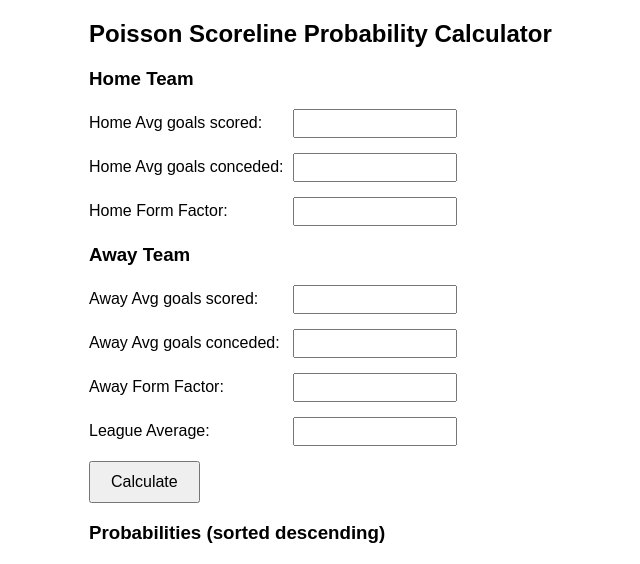
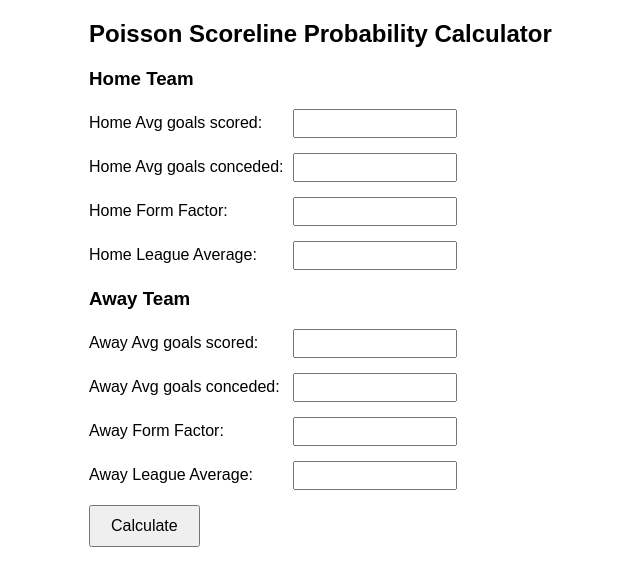
Before and after one commit to GitCool254/betting-site, a Flask app: page / in a window 1280 px wide. Shown: the top 564 px of the page, without its empty margins (251-891 px from the left). Run offline with Flask 3, Linux system fonts and the light colour scheme.

```diff
--- a/app.py
+++ b/app.py
@@ -17,24 +17,25 @@ def calculate():
     data = request.get_json()
 
     # Extract inputs (convert to float)
-    home_avg_scored = float(data['homeAttack'])      # now raw avg goals scored
+    home_avg_scored = float(data['homeAttack'])      # raw avg goals scored
     home_avg_conceded = float(data['homeDefence'])   # raw avg goals conceded
     home_form = float(data['homeForm'])
-    league_avg = float(data['leagueAvg'])
+    home_league_avg = float(data['homeLeagueAvg'])   # NEW: Home League Average
 
     away_avg_scored = float(data['awayAttack'])      # raw avg goals scored
     away_avg_conceded = float(data['awayDefence'])   # raw avg goals conceded
     away_form = float(data['awayForm'])
+    away_league_avg = float(data['awayLeagueAvg'])   # NEW: Away League Average
 
-    # --- New: compute strengths from raw averages ---
-    home_attack_strength = home_avg_scored / league_avg
-    home_defence_strength = home_avg_conceded / league_avg
-    away_attack_strength = away_avg_scored / league_avg
-    away_defence_strength = away_avg_conceded / league_avg
+    # --- Compute strengths using respective league averages ---
+    home_attack_strength = home_avg_scored / home_league_avg
+    home_defence_strength = home_avg_conceded / home_league_avg
+    away_attack_strength = away_avg_scored / away_league_avg
+    away_defence_strength = away_avg_conceded / away_league_avg
 
-    # Step 1: Expected goals (formula unchanged)
-    home_xg = home_attack_strength * away_defence_strength * league_avg * home_form
-    away_xg = away_attack_strength * home_defence_strength * league_avg * away_form
+    # Step 1: Expected goals (formula unchanged, using corresponding league averages)
+    home_xg = home_attack_strength * away_defence_strength * home_league_avg * home_form
+    away_xg = away_attack_strength * home_defence_strength * away_league_avg * away_form
 
     # Step 2: Poisson probabilities for 0..4 goals
     max_goals = 4
--- a/templates/index.html
+++ b/templates/index.html
@@ -34,6 +34,11 @@
                 <label>Home Form Factor:</label>
                 <input type="number" step="any" id="homeForm" required>
             </div>
+            <div class="form-group">
+                <label>Home League Average:</label>
+                <input type="number" step="any" id="homeLeagueAvg" required>
+            </div>
+
             <h3>Away Team</h3>
             <div class="form-group">
                 <label>Away Avg goals scored:</label>
@@ -48,9 +53,10 @@
                 <input type="number" step="any" id="awayForm" required>
             </div>
             <div class="form-group">
-                <label>League Average:</label>
-                <input type="number" step="any" id="leagueAvg" required>
+                <label>Away League Average:</label>
+                <input type="number" step="any" id="awayLeagueAvg" required>
             </div>
+
             <button type="submit">Calculate</button>
         </form>
 
@@ -72,15 +78,17 @@
             const errorDiv = document.getElementById('error');
             errorDiv.innerHTML = '';
 
-            // Gather input values
+            // Gather input values (now with separate league averages)
             const data = {
                 homeAttack: parseFloat(document.getElementById('homeAttack').value),
                 homeDefence: parseFloat(document.getElementById('homeDefence').value),
                 homeForm: parseFloat(document.getElementById('homeForm').value),
+                homeLeagueAvg: parseFloat(document.getElementById('homeLeagueAvg').value),
+
                 awayAttack: parseFloat(document.getElementById('awayAttack').value),
                 awayDefence: parseFloat(document.getElementById('awayDefence').value),
                 awayForm: parseFloat(document.getElementById('awayForm').value),
-                leagueAvg: parseFloat(document.getElementById('leagueAvg').value)
+                awayLeagueAvg: parseFloat(document.getElementById('awayLeagueAvg').value)
             };
 
             // Validate numbers
```
